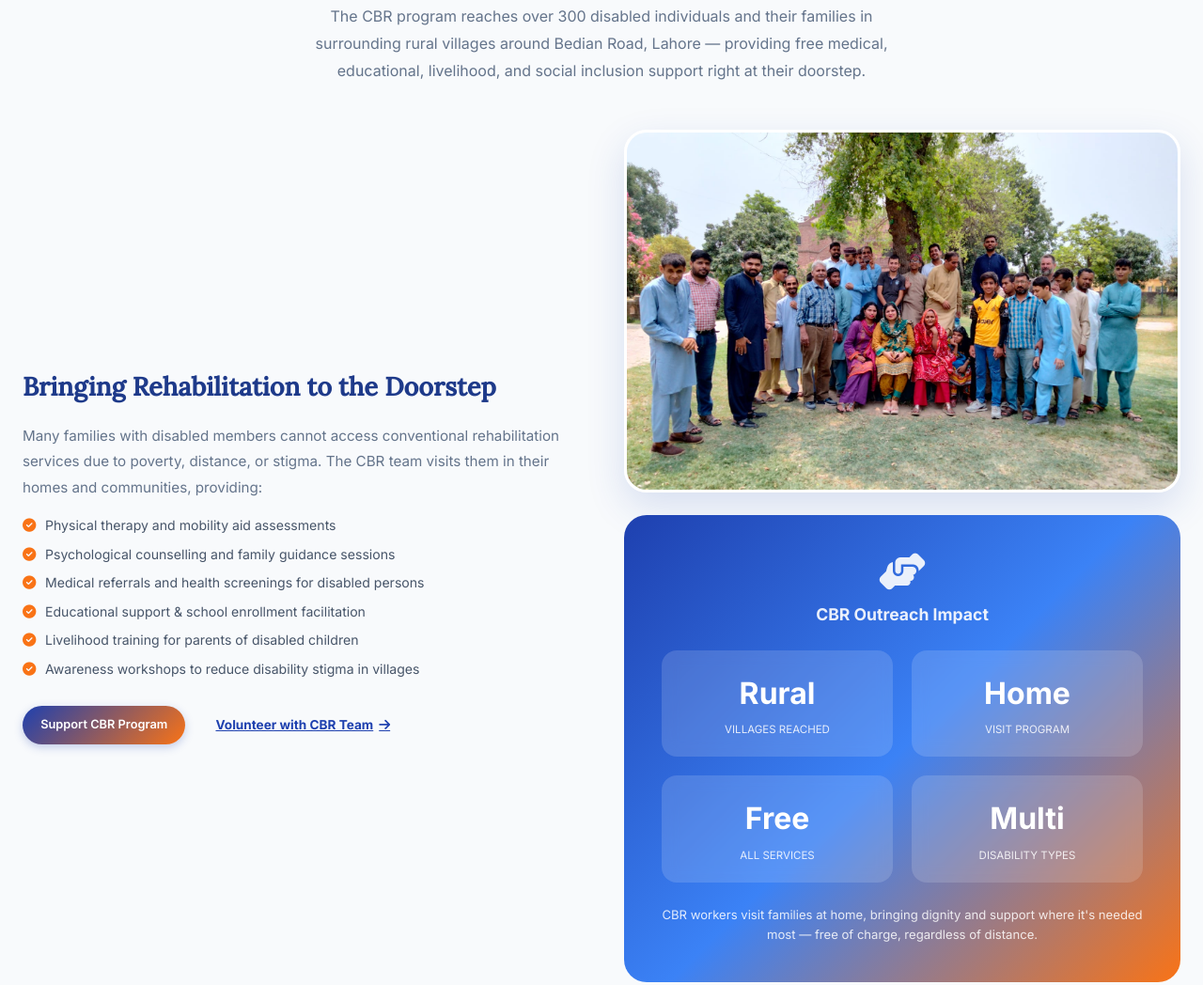
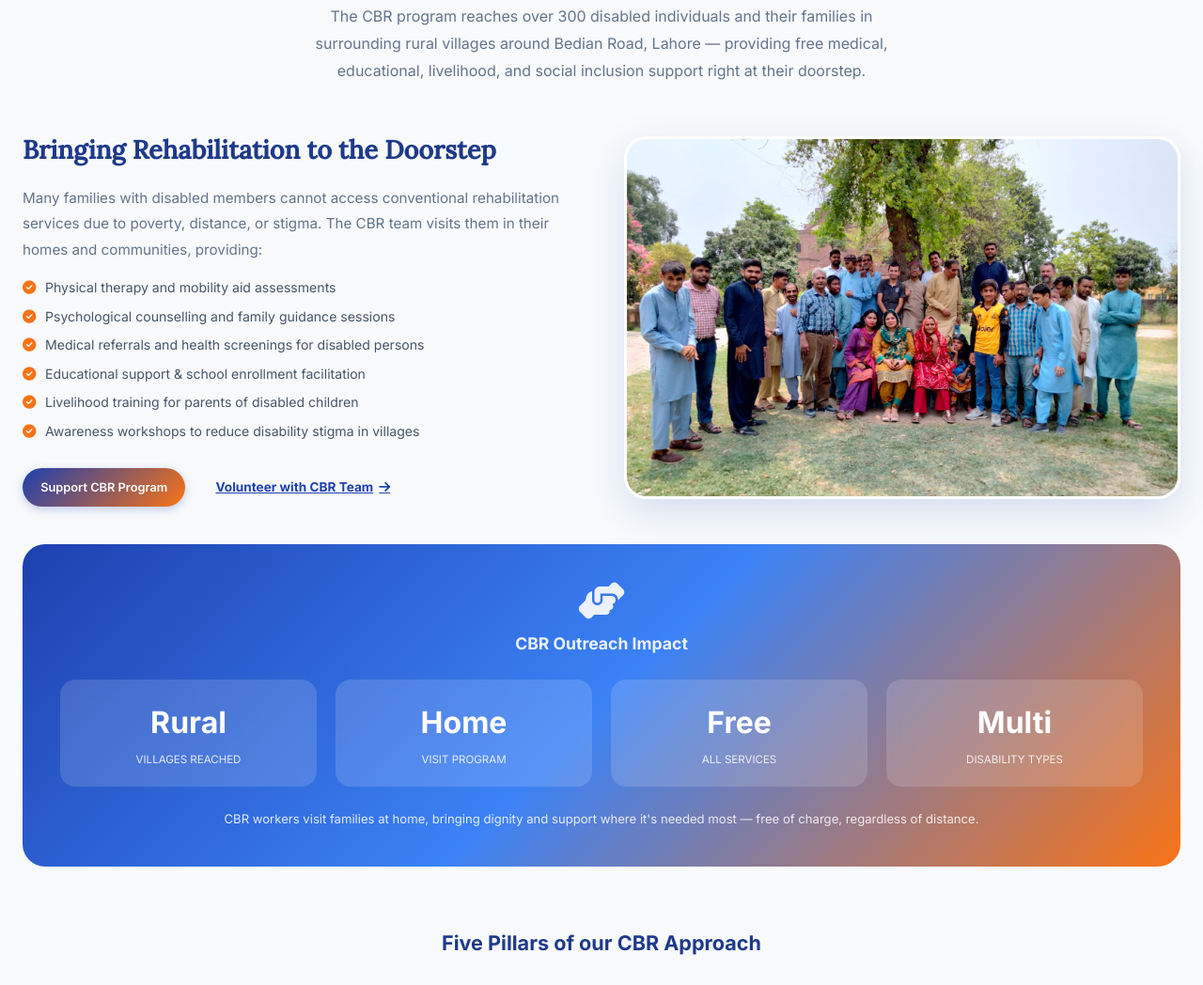
Before and after one commit to sarwarkhancs619/roshni-web, a website: page projects.html in a window 1280 px wide. Shown: the part 4020-5068 px from the top of the page at 94% size. Drawn offline with Linux system fonts and the light colour scheme; no server answers.

Commit message:
Place CBR photo on right of text and move CBR Impact Stats below

```diff
--- a/projects.html
+++ b/projects.html
@@ -455,11 +455,14 @@
           </div>
         </div>
 
-        <!-- CBR Impact Stats & Photo -->
-        <div data-reveal style="display:flex;flex-direction:column;gap:1.5rem;">
-          <div class="project-hero-photo">
+        <!-- CBR Photo on Right -->
+        <div class="project-hero-photo" data-reveal>
           <img data-site-photo="cbr" src="/assets/images/village_community.jpg" alt="Community Based Rehabilitation (CBR) Outreach">
         </div>
+      </div>
+
+      <!-- CBR Impact Stats (under text) -->
+      <div style="margin-top:2.5rem;" data-reveal>
         <div
           style="background:linear-gradient(135deg,#1E40AF 0%,#3B82F6 50%,#F97316 100%);border-radius:1.5rem;padding:2.5rem;color:#fff;">
           <div style="text-align:center;margin-bottom:1.5rem;">
@@ -467,7 +470,7 @@
               style="font-size:2.5rem;opacity:0.9;margin-bottom:0.75rem;display:block;"></i>
             <div style="font-size:1.1rem;font-weight:700;opacity:0.9;">CBR Outreach Impact</div>
           </div>
-            <div style="display:grid;grid-template-columns:1fr 1fr;gap:1.25rem;text-align:center;">
+          <div style="display:grid;grid-template-columns:repeat(auto-fit,minmax(140px,1fr));gap:1.25rem;text-align:center;">
             <div
               style="background:rgba(255,255,255,0.15);backdrop-filter:blur(8px);border-radius:1rem;padding:1.25rem;">
               <div style="font-size:2rem;font-weight:800;">Rural</div>
@@ -496,7 +499,6 @@
             CBR workers visit families at home, bringing dignity and support where it's needed most — free of charge,
             regardless of distance.
           </p>
-          </div>
         </div>
       </div>
 
```
Lines whose indentation alone changed are shown as unchanged.
